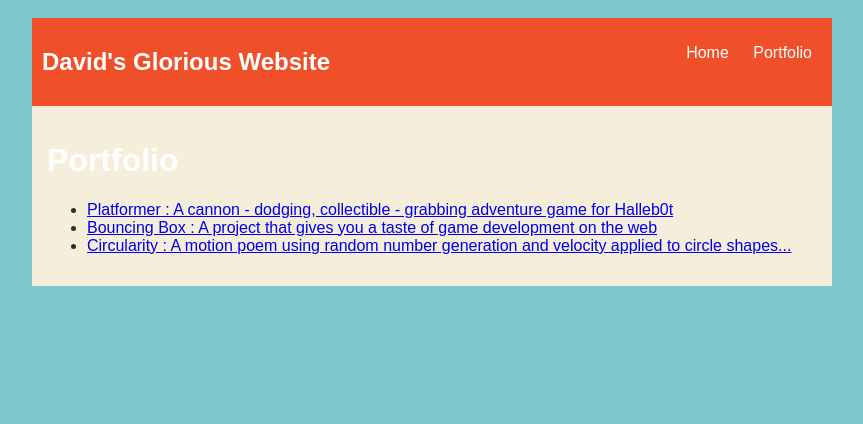
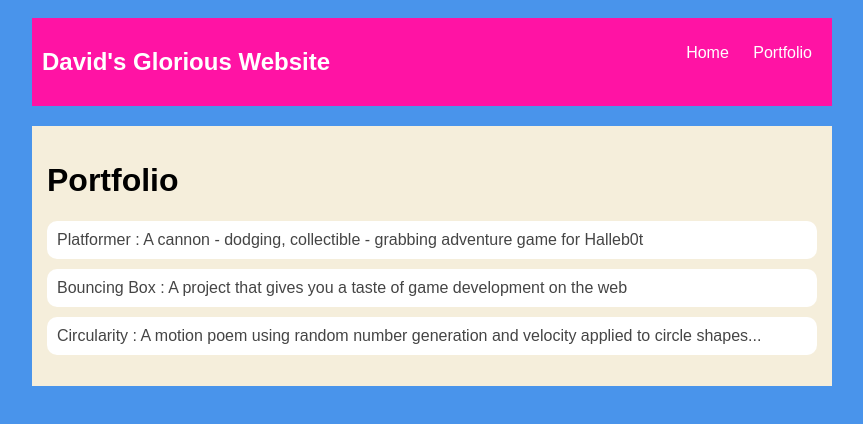
Before and after one commit to whitehead12/whitehead12.github.io, a plain HTML site: page portfolio.html in a window 1280 px wide. Shown: the whole page, without its empty margins (208-1071 px from the left). Drawn offline with Linux system fonts and the light colour scheme.

Commit message:
add portfolio.html file

```diff
--- a/portfolio.html
+++ b/portfolio.html
@@ -4,7 +4,7 @@
         <title>David's Amazing Website</title>
         <style type="text/css">
             body {
-                background: rgb(125, 198, 205);
+            background: rgb(73, 148, 235);
             color: rgb(45, 45, 45);
             padding: 10px;
             font-family: arial;
@@ -21,8 +21,9 @@
 
             /* navigation menu */
             nav {
-                background: rgb(239, 80, 41);
+            background: rgb(255, 19, 164);
             margin: 0 auto;
+            margin-bottom: 20px;
             display: flex;
             padding: 10px;
         }
@@ -53,6 +54,58 @@
                 flex: 1;
                 padding: 15px;
             }
+                        /* portfolio styles */
+                        .content h1 {
+                color: black;
+            }
+
+            #portfolio {
+                list-style-type: none;
+                padding-left: 0;
+            }
+
+            #portfolio li {
+                background: #fff;
+                padding: 10px;
+                border-radius: 10px;
+                margin-bottom: 10px;
+            }
+
+            #portfolio li:hover {
+                background: #eee;
+            }
+
+            #portfolio a {
+                text-decoration: none;
+                color: #454545;
+            }
+                        /* portfolio styles */
+            .content h1 {
+                color: black;
+            }
+
+            #portfolio {
+                list-style-type: none;
+                padding-left: 0;
+            }
+
+            #portfolio li {
+                background: #fff;
+                padding: 10px;
+                border-radius: 10px;
+                margin-bottom: 10px;
+            }
+
+            #portfolio li:hover {
+                background: #eee;
+            }
+
+            #portfolio a {
+                text-decoration: none;
+                color: #454545;
+            }
+
+
         </style>
 
     </head>
@@ -73,6 +126,7 @@
 
             <main>
                 <div class="content">
+
                     <h1>Portfolio</h1>
                     <ul id="portfolio">
                         <li><a href="projects/platformer/">Platformer : A cannon - dodging, collectible - grabbing adventure game for Halleb0t</a></li>
```
Lines whose indentation alone changed are shown as unchanged.
